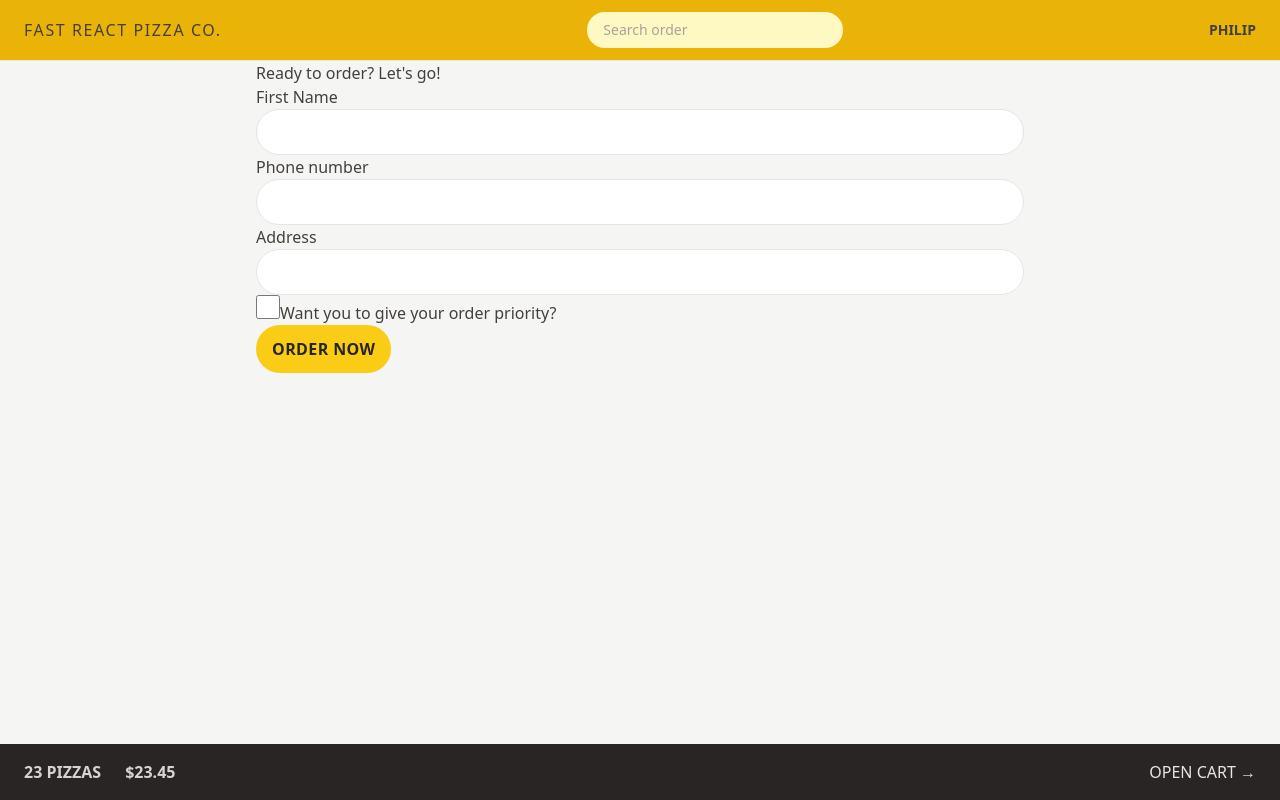
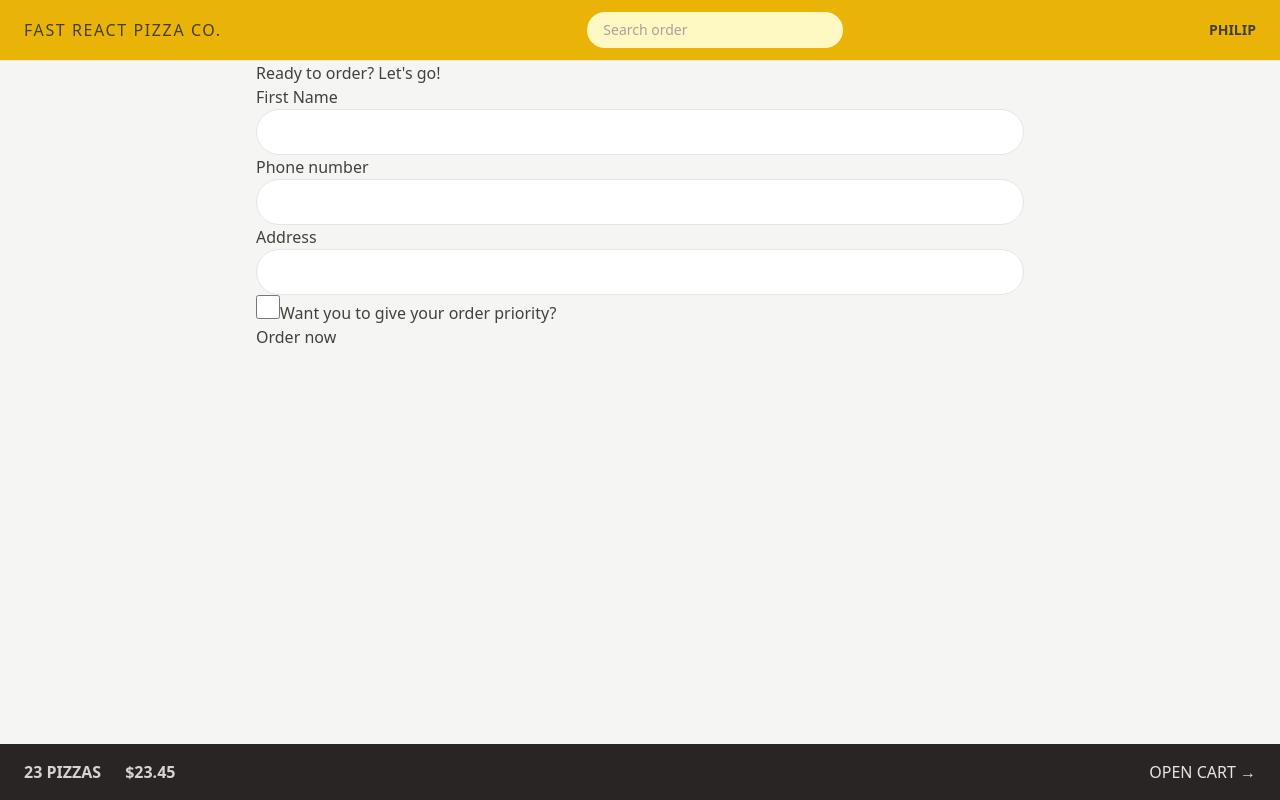
Before and after one commit to Gbangbolaoluwagbemiga/pizza, a React (Vite) app: page /order/new in a window 1280 px wide. Built offline with nearby package versions, Linux system fonts and the light colour scheme.

Commit message:
Button completed

```diff
--- a/src/features/order/CreateOrder.jsx
+++ b/src/features/order/CreateOrder.jsx
@@ -84,13 +84,7 @@ function CreateOrder() {
 
         <div>
           <input type="hidden" name="cart" value={JSON.stringify(cart)} />
-          <button
-            disabled={isSubmitting}
-            className="inline-block rounded-full bg-yellow-400 px-2 py-2 font-semibold
-             uppercase tracking-wide text-stone-800 transition-all duration-300 hover:bg-yellow-300
-              focus:bg-yellow-300 focus:outline-none focus:ring focus:ring-yellow-300
-               focus:ring-offset-2 disabled:cursor-not-allowed lg:px-4 lg:py-3"
-          >
+          <button disabled={isSubmitting}>
             {isSubmitting ? "Placing order" : "Order now"}
           </button>
         </div>
--- a/src/ui/Button.jsx
+++ b/src/ui/Button.jsx
@@ -1,5 +1,15 @@
-function Button() {
-  return <div></div>;
+function Button({ Children, disabled }) {
+  return (
+    <button
+      disabled={disabled}
+      className="inline-block rounded-full bg-yellow-400 px-2 py-2 font-semibold
+  uppercase tracking-wide text-stone-800 transition-all duration-300 hover:bg-yellow-300
+focus:bg-yellow-300 focus:outline-none focus:ring focus:ring-yellow-300
+  focus:ring-offset-2 disabled:cursor-not-allowed lg:px-4 lg:py-3"
+    >
+      {Children}
+    </button>
+  );
 }
 
 export default Button;
```
